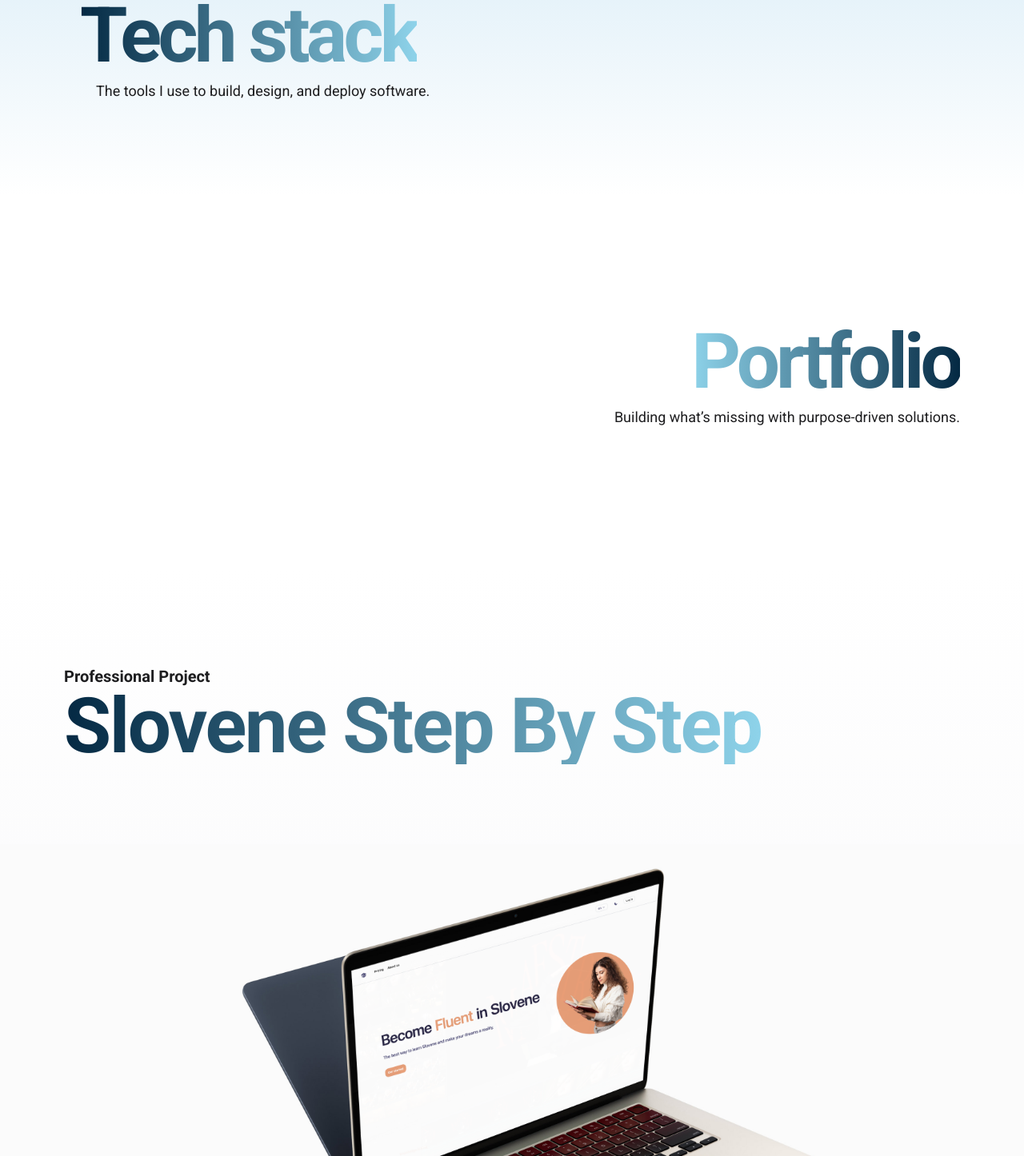
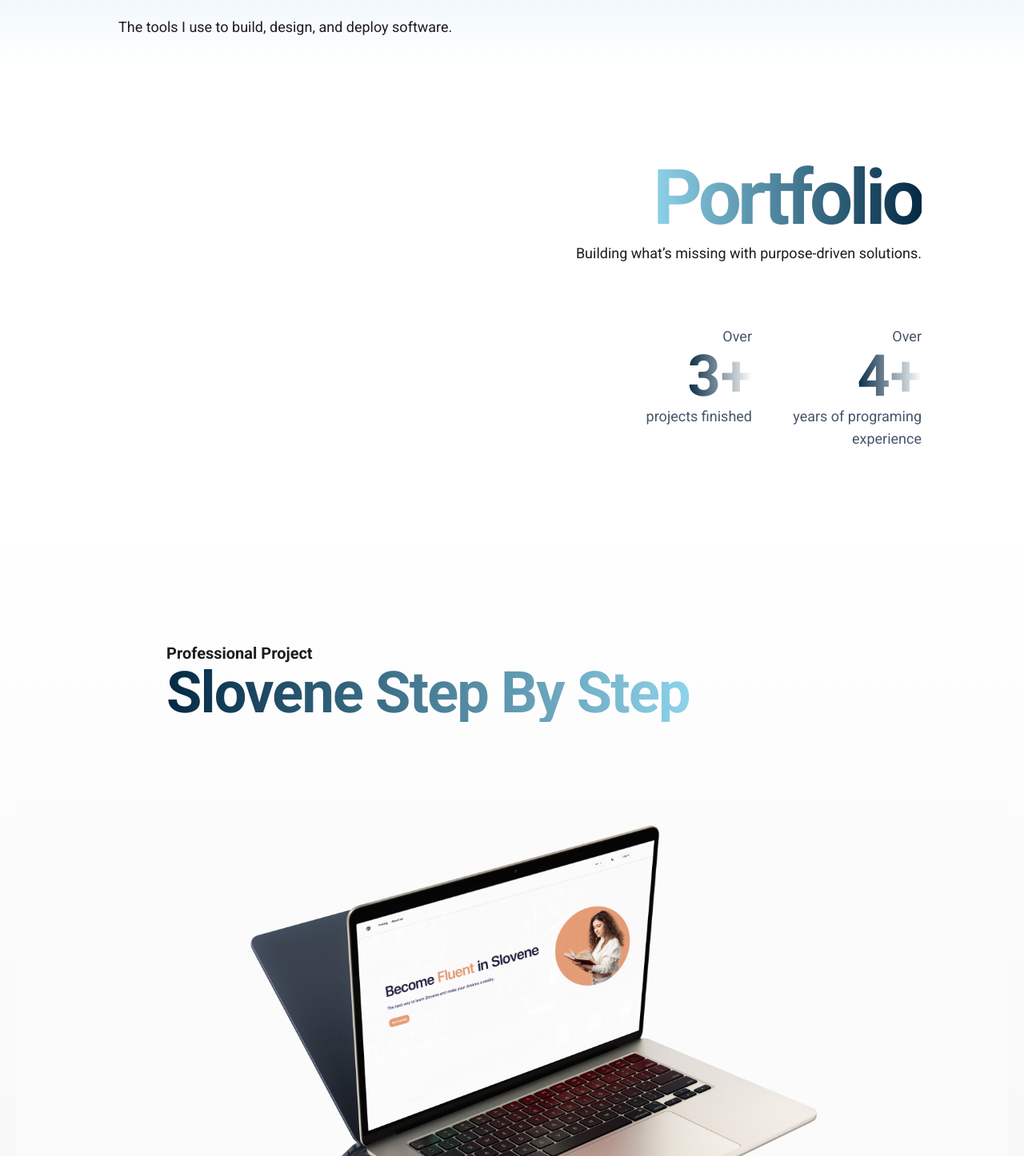
Before and after one commit to sebastjanbas/personal-website, a Next.js app: page / in a window 1280 px wide. Shown: the part 1104-2550 px from the top of the page at 80% size. Built offline with nearby package versions, Linux system fonts and the light colour scheme; a web font is replaced by a local one.

Commit message:
update the portfolio section (add statistics), update the footer

```diff
--- a/src/app/(content)/layout.tsx
+++ b/src/app/(content)/layout.tsx
@@ -10,7 +10,7 @@
   return (
     <>
       <Navbar />
-      <main>{children}</main>;
+      <main className="flex flex-col justify-center items-center">{children}</main>;
       <Footer />
     </>
   );
--- a/src/app/(content)/page.tsx
+++ b/src/app/(content)/page.tsx
@@ -1,5 +1,6 @@
 import HeroSection from "@/components/content/herro-section";
 import ProjectContainer from "@/components/content/project-container";
+import StatsContainer from "@/components/content/stats-container";
 import TechStackSection from "@/components/content/tech-stack-section";
 import { ProjectList } from "@/lib/docs";
 
@@ -8,27 +9,23 @@
     <>
       <HeroSection />
       <TechStackSection />
-      <section className="h-fit w-screen p-10 flex flex-col justify-end my-20 items-end md:p-10 xl:p-20">
+      <section className="flex flex-col justify-center items-center h-fit w-screen p-5">
+        <div className="max-w-5xl w-full flex flex-col justify-end my-20 items-end">
           <h1 className="bg-clip-text bg-gradient-to-l from-[#042943] to-[#8ED3EA] text-6xl lg:text-8xl text-start text-transparent pb-2 font-semibold tracking-tighter">
             Portfolio
           </h1>
           <h2 className="text-lg font-robotoFont font-normal text-end pb-4">
             Building what’s missing with purpose-driven solutions.
           </h2>
-        {/* <p className="font-robotoFont font-normal text-sm text-end md:max-w-[80%] lg:max-w-[70%] 2xl:max-w-[50%]">
-          Every project I build comes from a real need—something I felt was
-          missing. I create software that makes technology easier to use.
-          Whether it’s a web app or a personal project, my goal is to build
-          simple, useful, and impactful solutions. Every project reflects my
-          passion for problem-solving, efficiency, and design. Take a look at my
-          work and see it in action!
-        </p> */}
-        <div>{/*           <StatsContainer /> */}</div>
+          <div className="h-full w-full mt-5">
+            <StatsContainer />
+          </div>
+        </div>
       </section>
       {ProjectList.map((project) => (
         <section
           key={project.id}
-          className={`h-fit w-screen ${project.id === 1 ? "bg-gradient-to-b from-white to-[#F5F5F7]" : "bg-[#F5F5F7]"} mb-[15px]`}
+          className={`h-fit w-screen ${project.id === 1 ? "bg-gradient-to-b from-white to-[#F5F5F7]" : "bg-[#F5F5F7]"} p-5 flex flex-col justify-center items-center mb-[15px]`}
         >
           <div className="w-full h-full">
             <ProjectContainer
@@ -43,7 +40,7 @@
         </section>
       ))}
       <section className="h-screen w-screen p-5 md:p-10 xl:p-20">
-        <h1 className=" bg-clip-text bg-gradient-to-b from-black via-slate-500 to-white text-7xl md:text-[150px] lg:text-[180px] text-start tracking-tight text-transparent font-semibold font-bebasNeue">
+        <h1 className=" bg-clip-text bg-gradient-to-b from-black via-slate-500 to-white text-5xl lg:text-7xl text-start tracking-tight text-transparent font-semibold font-bebasNeue">
           Areas I wish to explore
         </h1>
       </section>
--- a/src/components/content/project-container.tsx
+++ b/src/components/content/project-container.tsx
@@ -21,14 +21,14 @@
   type,
 }: ProjectProps) => {
   return (
-    <div className="flex flex-col text-center md:text-start justify-between gap-5 w-full h-fit items-start">
-      <div className="flex flex-col md:mt-10 h-full w-full justify-center md:justify-start items-center md:items-start p-5 md:p-10 xl:p-20">
+    <div className="flex flex-col text-center md:text-start justify-center gap-5 w-full h-fit items-center">
+      <div className="flex flex-col max-w-5xl md:mt-10 h-full w-full justify-center md:justify-start items-center md:items-start p-5 md:p-10 xl:p-20">
         <span className="text-md capitalize md:text-xl font-semibold">
           {type} project
         </span>
         <h1
           className="bg-clip-text bg-gradient-to-r from-[#042943] to-[#8ED3EA] text-transparent
-          text-6xl sm:text-7xl lg:text-8xl font-semibold tracking-tight"
+          text-5xl sm:text-6xl lg:text-7xl font-semibold tracking-tight"
         >
           {name}
         </h1>
@@ -52,7 +52,7 @@
           </div>
         )}
       </div>
-      <div className="w-full flex flex-col justify-center items-center md:items-start p-5 md:p-10 xl:p-20">
+      <div className="w-full max-w-5xl flex flex-col justify-center items-center md:items-start p-5 md:p-10 xl:p-20">
         <p className="text-sm py-5 font-robotoFont font-normal">
           {description}
         </p>
--- /dev/null
+++ b/src/components/content/stats-container.tsx
@@ -0,0 +1,18 @@
+import { portfolioStats } from "@/lib/docs";
+import React from "react";
+
+const StatsContainer = () => {
+  return (
+    <div className="flex flex-col mt-0 md:mt-10 md:flex-row w-full h-full justify-center md:justify-end items-end md:items-start gap-3">
+      {portfolioStats.map((stat) => (
+        <div key={stat.id} className="max-w-[200px] w-full text-end h-full">
+          <p className="text-md lg:text-lg text-slate-600">{stat.name}</p>
+          <span className="text-5xl md:text-7xl font-semibold bg-clip-text bg-gradient-to-r from-[#042943] to-white text-transparent">{stat.value}</span>
+          <p className="text-md lg:text-lg text-slate-600">{stat.desc}</p>
+        </div>
+      ))}
+    </div>
+  );
+};
+
+export default StatsContainer;
--- a/src/components/content/tech-stack-section.tsx
+++ b/src/components/content/tech-stack-section.tsx
@@ -2,9 +2,9 @@
 
 const TechStackSection = () => {
   return (
-    <section className="relative overflow-hidden h-fit w-screen bg-gradient-to-b from-[#D4EAF6] to-white mb-[15px] p-5 flex flex-col md:flex-row">
-      <div className="p-5 md:p-10 lg:p-20 mt-20">
-        <h1 className="bg-clip-text bg-gradient-to-r from-[#042943] to-[#8ED3EA] text-6xl lg:text-8xl text-start text-transparent pb-2 font-semibold tracking-tighter">
+    <section className="relative overflow-hidden h-fit w-screen bg-gradient-to-b from-[#D4EAF6] to-white mb-[15px] p-5 flex flex-col md:flex-row justify-center items-center">
+      <div className="mt-20 w-full max-w-5xl">
+        <h1 className="bg-clip-text bg-gradient-to-r w-fit from-[#042943] to-[#8ED3EA] text-6xl lg:text-8xl text-start text-transparent pb-2 font-semibold tracking-tighter">
           Tech stack
         </h1>
         <div className="md:translate-x-5">
--- a/src/components/ui/bacground-updater.tsx
+++ b/src/components/ui/bacground-updater.tsx
@@ -1,3 +1,4 @@
+/* eslint-disable @typescript-eslint/no-unused-vars */
 "use client";
 import { useMotionValueEvent, useScroll } from "motion/react";
 // import { useState } from "react";
@@ -13,7 +14,8 @@
 
     if (y >= 2 * vh && y < 4 * vh) {
       color = "#ffff";
-      fontColor = "#1D1D1F";
+      // fontColor = "#1D1D1F";
+      fontColor = "#62748E";
     }
     if (y >= 6 * vh) {
       color = "#2f2f2f";
@@ -26,8 +28,10 @@
     // color = "#1C6E8C";
     // fontColor = "#FCC97D";
 
-    document.documentElement.style.setProperty("--background", color);
-    document.documentElement.style.setProperty("--foreground", fontColor);
+    // uncomment to enable background change
+
+    // document.documentElement.style.setProperty("--background", color);
+    // document.documentElement.style.setProperty("--foreground", fontColor);
   };
 
   useMotionValueEvent(scrollY, "change", (y) => {
--- a/src/lib/docs.ts
+++ b/src/lib/docs.ts
@@ -174,3 +174,10 @@
     type: "personal",
   },
 ];
+
+
+export const portfolioStats = [
+  {id: 1, name: "Over", value: "3+", desc: "projects finished"},
+  {id: 2, name: "Over", value: "4+", desc: "years of programing experience"},
+
+]
```
Also changed, not shown: src/components/content/footer.tsx (+15 -15 lines), 1 other file (tests, documents, lock files or other folders). Lines whose indentation alone changed are shown as unchanged.
